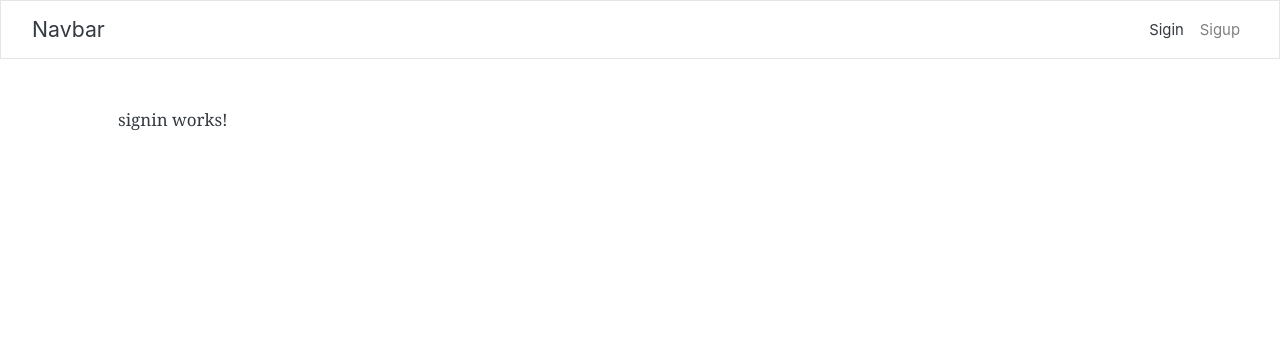
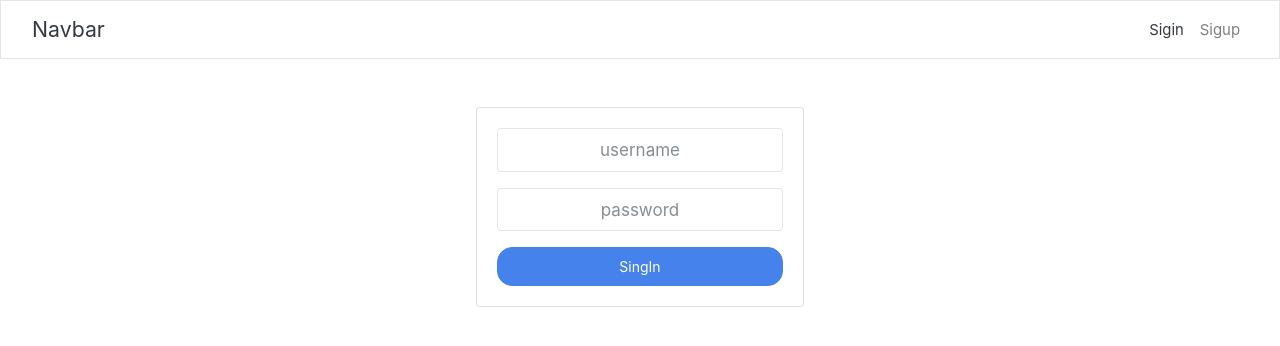
Before and after one commit to FrancoMassola/Pokedex-C, an Angular app in the folder frontend/: page /signin in a window 1280 px wide. Shown: the top 346 px of the page. Built offline with nearby package versions, Linux system fonts and the light colour scheme.

Commit message:
add configurations to signin component

```diff
--- a/frontend/src/app/components/signin/signin.component.html
+++ b/frontend/src/app/components/signin/signin.component.html
@@ -1 +1,33 @@
-<p>signin works!</p>
+<div class="row">
+    <div class="col-md-4 mx-auto justify-content-center aling-items-center">
+      <div class="card text-center">
+        <div class="card-body">
+          <form (submit)="signIn()">
+            <div class="form-group">
+              <input
+                type="text"
+                [(ngModel)]="trainerUser.username"
+                name="username"
+                class="form-control text-center"
+                placeholder="username"
+                required
+              />
+            </div>
+            <div class="form-group">
+              <input
+                type="password"
+                [(ngModel)]="trainerUser.password"
+                name="password"
+                class="form-control text-center"
+                placeholder="password"
+                required
+              />
+            </div>
+            <button type="submit" class="btn btn-primary btn-block">
+              SingIn
+            </button>
+          </form>
+        </div>
+      </div>
+    </div>
+  </div>
--- a/frontend/src/app/components/signin/signin.component.ts
+++ b/frontend/src/app/components/signin/signin.component.ts
@@ -1,15 +1,34 @@
 import { Component, OnInit } from '@angular/core';
+//import auth service
+import { AuthService } from '../../services/auth.service';
+//import router  - navegate pokemons list
+import { Router } from '@angular/router';
 
 @Component({
   selector: 'app-signin',
   templateUrl: './signin.component.html',
-  styleUrls: ['./signin.component.css']
+  styleUrls: ['./signin.component.css'],
 })
 export class SigninComponent implements OnInit {
+  trainerUser = {
+    username: '',
+    password: '',
+  };
 
-  constructor() { }
+  constructor(private authService: AuthService,
+              private router: Router
+    ) {}
 
-  ngOnInit(): void {
+  ngOnInit(): void {}
+
+  signIn() {
+    this.authService.singIn(this.trainerUser).subscribe(
+      (res) => {
+        //set token to localstorage
+        localStorage.setItem('token', res.token);
+        this.router.navigate(['/pokemonslist']);
+      },
+      (err) => console.log(err)
+    );
   }
-
 }
--- a/frontend/src/app/components/signup/signup.component.html
+++ b/frontend/src/app/components/signup/signup.component.html
@@ -1,18 +1,33 @@
 <div class="row">
-    <div class="col-md-4 mx-auto justify-content-center aling-items-center ">
+  <div class="col-md-4 mx-auto justify-content-center aling-items-center">
     <div class="card text-center">
       <div class="card-body">
-                <form class="" (submit)="signUp()">
+        <form (submit)="signUp()">
           <div class="form-group">
-                        <input type="text" [(ngModel)]="trainerUser.username" name="username" class="form-control text-center" placeholder="username" required >
+            <input
+              type="text"
+              [(ngModel)]="trainerUser.username"
+              name="username"
+              class="form-control text-center"
+              placeholder="username"
+              required
+            />
           </div>
           <div class="form-group">
-                        <input type="password" [(ngModel)]="trainerUser.password" name="password" class="form-control text-center" placeholder="password" required >
+            <input
+              type="password"
+              [(ngModel)]="trainerUser.password"
+              name="password"
+              class="form-control text-center"
+              placeholder="password"
+              required
+            />
           </div>
-                    <button type="submit" class="btn btn-primary btn-block">SingUp</button>
+          <button type="submit" class="btn btn-primary btn-block">
+            SingUp
+          </button>
         </form>
       </div>
     </div>
   </div>
-
 </div>
--- a/frontend/src/app/components/signup/signup.component.ts
+++ b/frontend/src/app/components/signup/signup.component.ts
@@ -1,6 +1,7 @@
 import { Component, OnInit } from '@angular/core';
 //import auth service
 import { AuthService } from '../../services/auth.service';
+import {Router} from '@angular/router';
 
 @Component({
   selector: 'app-signup',
@@ -14,7 +15,9 @@ export class SignupComponent implements OnInit {
   };
 
   //Generate a Service class instance
-  constructor(private authService: AuthService) {}
+  constructor(private authService: AuthService,
+              private router: Router
+    ) {}
 
   ngOnInit(): void {}
 
@@ -22,6 +25,9 @@ export class SignupComponent implements OnInit {
     this.authService.singUp(this.trainerUser).subscribe(
       (res) => {
         console.log(res);
+        //set token to localStorage
+        localStorage.setItem('token',res.token);
+        this.router.navigate(['/signin']);
       },
       (err) => console.log(err)
     );
--- a/frontend/src/app/services/auth.service.ts
+++ b/frontend/src/app/services/auth.service.ts
@@ -5,13 +5,19 @@ import { HttpClient } from '@angular/common/http';
   providedIn: 'root',
 })
 export class AuthService {
-  private URL = 'http://localhost:3000/';
+  private URL = 'http://localhost:3000/api/';
 
   //Generate class instance
   constructor(private http: HttpClient) {}
 
   singUp(user) {
     //return object observable
-    return this.http.post<any>(`${this.URL}/signup`, user);
+    return this.http.post<any>(`${this.URL}signup`, user);
   }
+
+  singIn(user){
+    //return object observable
+    return this.http.post<any>(`${this.URL}signin`, user);
+  }
+
 }
```
Lines whose indentation alone changed are shown as unchanged.
